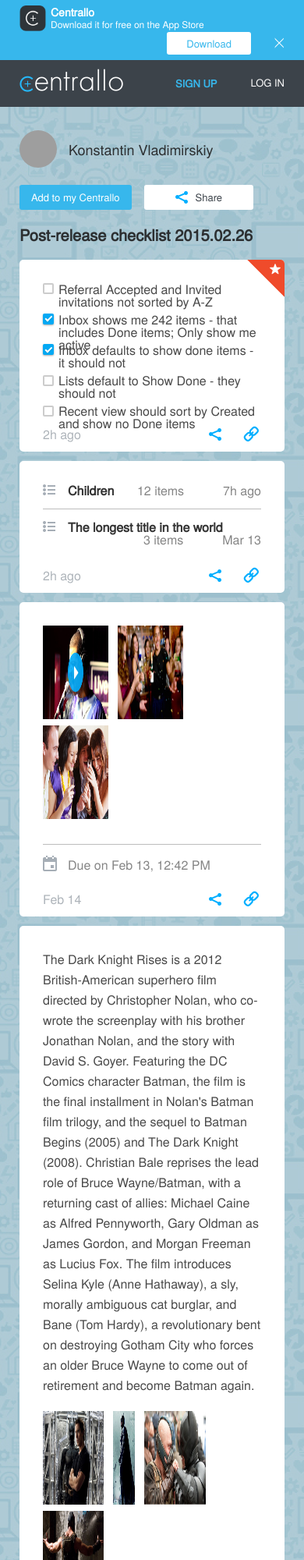
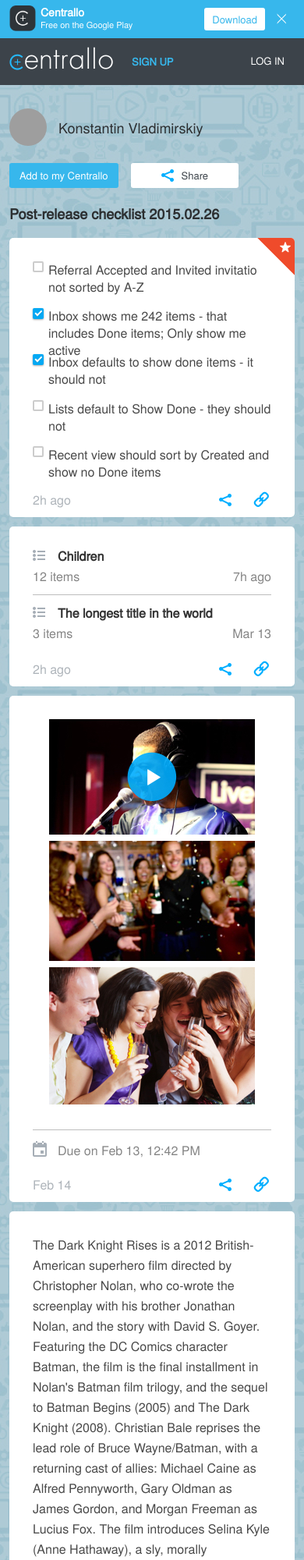
Before and after one commit to platonovAlexey/test_4xxi, a website: page src/index.html in a window 390 px wide. Shown: the top 2000 px of the page at 78% size. Drawn offline with nearby package versions, Linux system fonts and the light colour scheme; files that its build step writes are made by us from their sources; grey boxes are pictures that could not be loaded; files whose address does not match are found by name.

Commit message:
add adaptation  mobile device

```diff
--- a/src/index.html
+++ b/src/index.html
@@ -12,6 +12,7 @@
 			<div class="header__popup__left">
 				<div class="centrallo">Centrallo</div>
 				<div class="message">Download it for free on the App Store</div>
+				<div class="message__mobile">Free on the Google Play</div>
 			</div>
 			<div class="header__popup__right">
 				<button type="button" name="button" class="popup__download">Download</button>
--- a/src/js/main.js
+++ b/src/js/main.js
@@ -1,7 +1,7 @@
 /*
  * Third party
  */
-/*//= ../../bower_components/jquery/dist/jquery.js*/
+/* //= */
 
 
 /*
--- a/src/styles/helpers/media.scss
+++ b/src/styles/helpers/media.scss
@@ -77,10 +77,154 @@
 	.social__media{
 		display: block;
 	}
+	.custom-check{
+		line-height: 16px;
+	}
+	.description__row .description__gallery__item{
+		width: 35%;
+	}
+	.description__row .description__gallery__item:nth-child(2){
+		width: 17%;
+	}
 	.copy{
 		display: none;
 	}
 
+
+}
+@media screen and (max-width : 520px){
+	.message{
+		display: none;
+	}
+	.header__popup__left .message__mobile{
+		display: block;
+	}
+	.custom-check{
+		line-height: 22px;
+	}
+	.list__checkbox__item{
+		margin-bottom: 40px;
+	}
+	.gallery__item{
+		width: 100%;
+		float: none;
+		text-align: center;
+	}
+	.gallery__picture{
+		height: 100%;
+	}
+	.description__row .description__gallery__item{
+		width: 100%;
+		float: none;
+		text-align: center;
+	}
+	.description__row .description__gallery__picture{
+		height: 100%;
+	}
+	.description__row .description__gallery__item:nth-child(1){
+		width: 47%;
+		float: left;
+		margin-left: 17%;
+	}
+	.description__row .description__gallery__item:nth-child(2){
+		width: 17%;
+		float: left;
+	}
+	.description__row .description__map{
+		width: 100%;
+		height: 177px;
+		margin-bottom: 12px;
+	}
+	.description__row .description__address{
+		width: 100%;
+	}
+	.description__row .description__file__item{
+		width: 40%;
+		margin-bottom: 30px;
+	}
+	.list__checkbox{
+		margin-bottom: 40px;
+	}
+	.sort__row .sort__name{
+		float: none;
+		position: relative;
+		@include clearfix;
+	}
+	.sort__row .sort__list{
+		float: none;
+		position: relative;
+		@include clearfix;
+		margin-top: 10px;
+	}
+	.sort__row .sort__list__date{
+		float: right;
+	}
+}
+@media screen and (max-width : 420px){
+	.logo{
+		margin-right: 20px;
+	}
+	.container{
+		padding: 0 12px;
+	}
+	.header__popup__left .message__mobile{
+		font-size: 11px;
+	}
+	.header__popup__right{
+		margin-right: 10px;
+	}
+	.header__popup__right .popup__download{
+		padding: 7px 10px;
+		margin-right: 15px;
+	}
+	.login{
+		margin-right: 13px;
+	}
+	.button__centrallo{
+		padding: 8px 13px;
+	}
+	.button__share{
+		padding: 8px 39px;
+		margin-right: 0;
+	}
+	.title__checklist__media{
+		font-size: 18px;
+	}
+	.description__row .description__file__item{
+		width: 37%;
+	}
+	.tooltip{
+		padding: 10px 4px;
+		width: 112px;
+		&:after{
+			left: 55%;
+		}
+	}
+	.description__row .description__gallery__item:nth-child(1){
+		width: 55%;
+		margin-left: 8%;
+	}
+	.description__row .description__gallery__item:nth-child(2){
+		width: 27%;
+		margin-right: 0;
+	}
+}
+@media screen and (max-width : 380px){
+	.description__row .description__gallery__item:nth-child(1){
+		width: 64%;
+		margin-left: 2%;
+	}
+
+}
+@media screen and (max-width : 320px){
+	.description__row .description__gallery__item:nth-child(1){
+		width: 56%;
+		margin-left: 0;
+	}
+	.description__row .description__gallery__item:nth-child(2){
+		width: 38%;
+		margin-right: 0;
+	}
 
 }
 @media only screen and (max-width : 768px) {
--- a/src/styles/sections/popup_header.scss
+++ b/src/styles/sections/popup_header.scss
@@ -17,6 +17,12 @@
             font-weight: 600;
         }
         .message{
+            font-size: 12px;
+            line-height: 14px;
+            color: #fff;
+        }
+        .message__mobile{
+            display: none;
             font-size: 12px;
             line-height: 14px;
             color: #fff;
```
